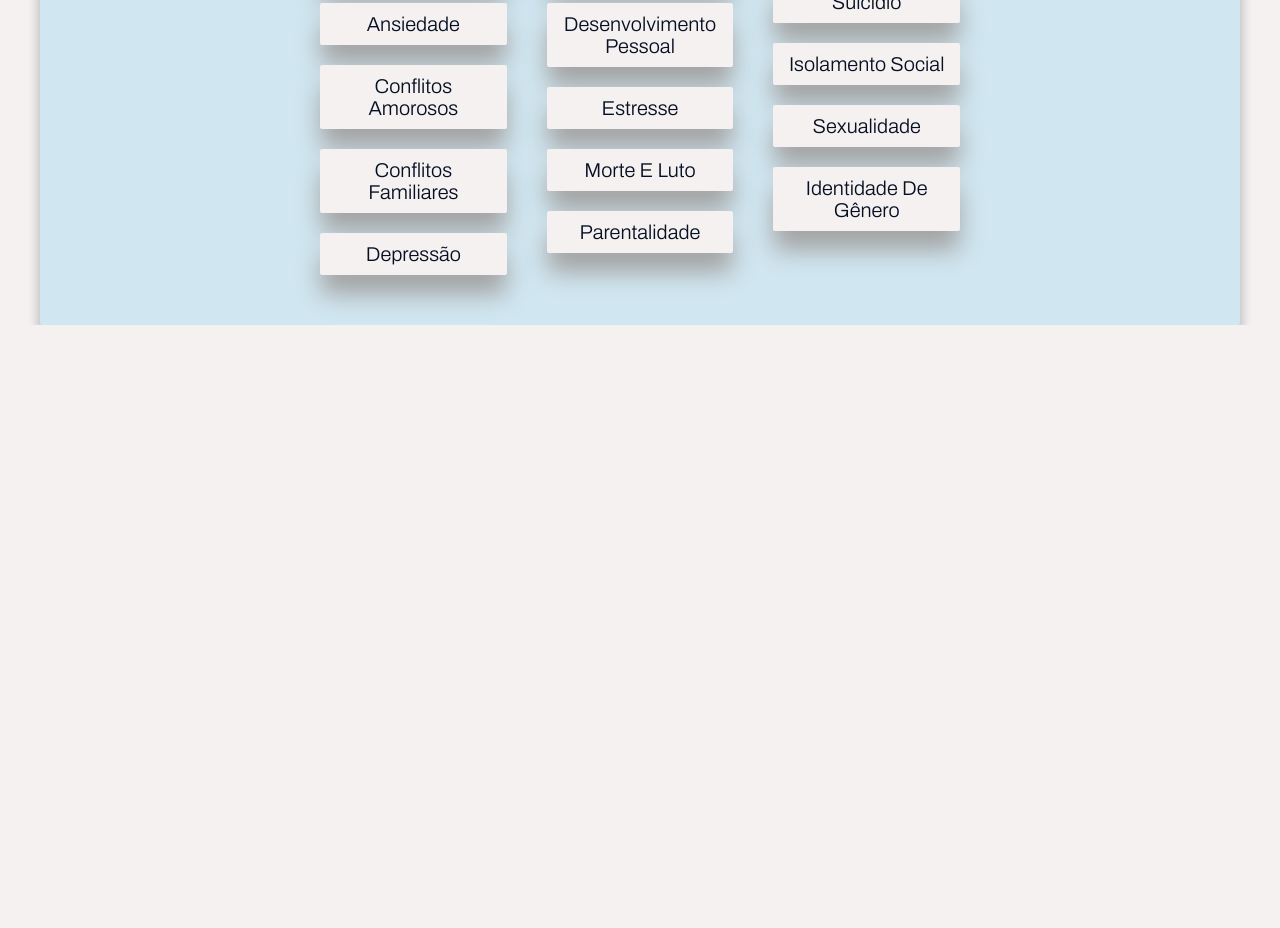
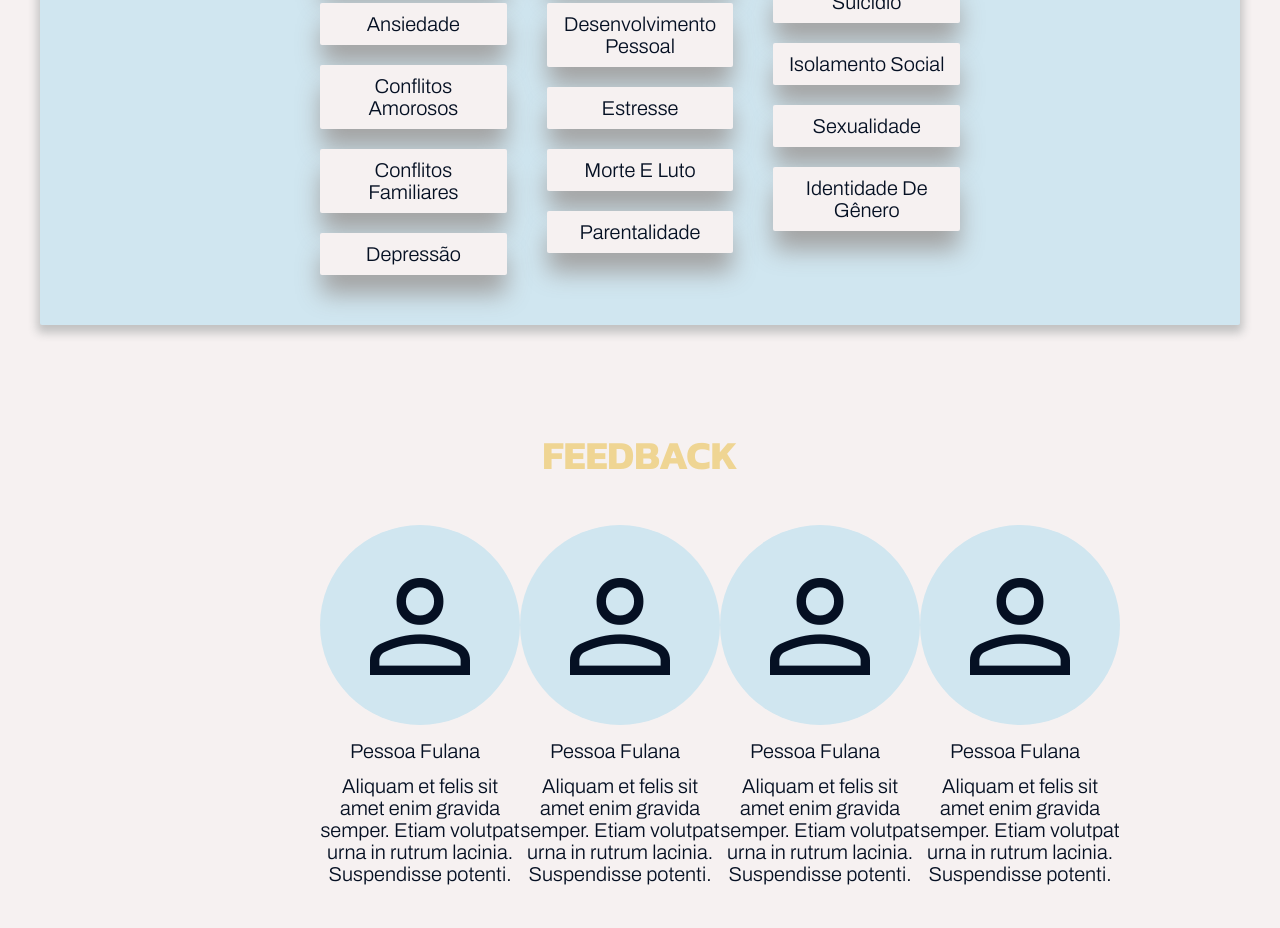
Before and after one commit to YohansN/landing-page-matheus-leite, a plain HTML site: page index.html in a window 1280 px wide. Shown: the part 4415-5343 px from the top of the page. Before the commit the page ends 4740 px from the top, so only its background shows below. Drawn offline with nearby package versions, Linux system fonts and the light colour scheme; a web font is replaced by a local one.

Commit message:
Added Feedback section

```diff
--- a/css/style.css
+++ b/css/style.css
@@ -283,7 +283,69 @@ body {
     font-weight: bold;
 }
 
-/*Configuração do navegador (Scrollbar e mouse selection)*/
+/*Feedback ------------------------------------------------------------*/
+.feedback{
+    padding-top: 100px;
+    padding-bottom: 50px;
+    margin-bottom: 100px;
+}
+
+.card-container{
+    display: flex;
+    justify-content: space-around;
+    margin-left: var(--margem);
+    margin-right: var(--margem);
+}
+
+.feedback h2{
+    text-align: center;
+    text-transform: uppercase;
+    color: var(--cor-action);
+    font-family: var(--texto-topicos);
+    font-size: var(--tam-topicos);
+    padding-bottom: 40px;
+}
+
+.card{
+    position: relative;
+    min-height: 400px;
+    max-height: 700px;
+}
+
+.card span{
+    display: flex;
+    align-items: center;
+    justify-content: center;
+    border-radius: 50%;
+    background-color: var(--cor-secundaria);
+    font-size: 150px;
+    width: 200px;
+    height: 200px;
+    color: var(--cor-texto);
+    overflow: hidden;
+}
+
+.nome{
+    position: absolute;
+    display: flex;
+    font-family: var(--texto-corrido);
+    color: var(--cor-texto);
+    font-size: var(--tam-corrido);
+    font-weight: bolder;
+    text-transform: capitalize;
+    left: 30px;
+    top: 215px;
+}
+
+.review{
+    position: absolute;
+    font-family: var(--texto-corrido);
+    font-size: var(--tam-corrido);
+    top: 250px;
+    text-align: center;
+}
+
+/*Configuração do navegador (Scrollbar e mouse selection) -----------------*/
 ::-webkit-scrollbar{
     width: 15px;
 }
@@ -294,7 +356,7 @@ body {
     background-color: var(--cor-action);
 }
 
-/*Classe de teste*/
+/*Classe de teste --------------------------------------*/
 .borda{
     border: 1px solid red;
 }
--- a/index.html
+++ b/index.html
@@ -6,6 +6,7 @@
     <meta name="viewport" content="width=device-width, initial-scale=1.0">
     <link rel="icon" href="/imgs/ML_Favicon.png" type="image/x-icon">
     <link rel="stylesheet" href="/css/style.css">
+    <link rel="stylesheet" href="https://fonts.googleapis.com/css2?family=Material+Symbols+Outlined:opsz,wght,FILL,GRAD@48,500,1,0" />
     <title>Matheus Leite - Atendimento Psicológico Online</title>
 </head>
 <body>
@@ -73,7 +74,32 @@
             </div>
         </section>
 
-        <section class="feedback"></section>
+        <section class="feedback">
+            <h2>feedback</h2>
+            <div class="card-container">
+                <div class="card">
+                    <span class="material-symbols-outlined">person</span>
+                    <h3 class="nome">Pessoa Fulana</h3>
+                    <p class="review">Aliquam et felis sit amet enim gravida semper. Etiam volutpat urna in rutrum lacinia. Suspendisse potenti.</p>
+                </div>
+                <div class="card">
+                    <span class="material-symbols-outlined">person</span>
+                    <h3 class="nome">Pessoa Fulana</h3>
+                    <p class="review">Aliquam et felis sit amet enim gravida semper. Etiam volutpat urna in rutrum lacinia. Suspendisse potenti.</p>
+                </div>
+                <div class="card">
+                    <span class="material-symbols-outlined">person</span>
+                    <h3 class="nome">Pessoa Fulana</h3>
+                    <p class="review">Aliquam et felis sit amet enim gravida semper. Etiam volutpat urna in rutrum lacinia. Suspendisse potenti.</p>
+                </div>
+                <div class="card">
+                    <span class="material-symbols-outlined">person</span>
+                    <h3 class="nome">Pessoa Fulana</h3>
+                    <p class="review">Aliquam et felis sit amet enim gravida semper. Etiam volutpat urna in rutrum lacinia. Suspendisse potenti.</p>
+                </div>
+            </div>
+        </section>
+
         <section class="faq"></section>
         <section class="contatos"></section>
     </main>
```
